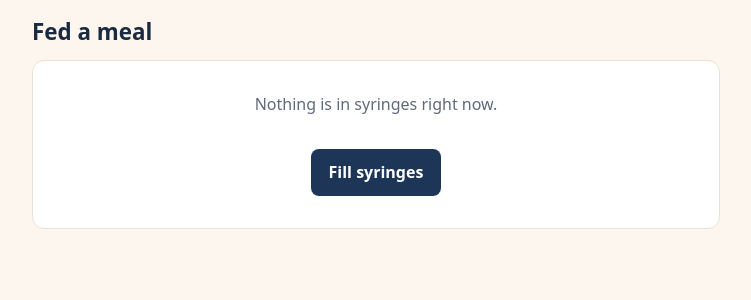
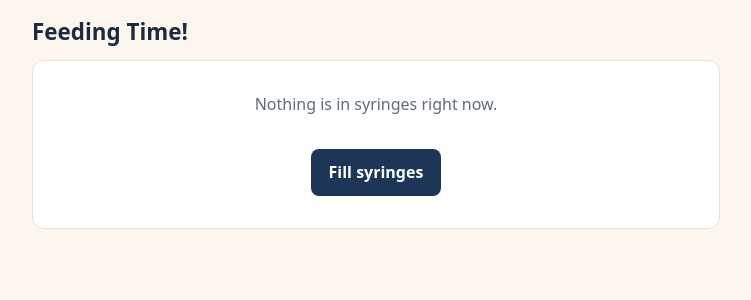
Before and after one commit to moorecameronjames/tube-feed-inventory-tracker, a Flask app: page /fed in a window 1280 px wide. Shown: the part 60-360 px from the top of the page, without its empty margins (264-1015 px from the left). Run offline with Flask 3, Linux system fonts and the light colour scheme; data that the repository does not hold is empty; some libraries are stand-ins or nearby versions.

Commit message:
Rename "Fed a meal" to "Feeding Time!"
Co-Authored-By: Claude Opus 5.5 <noreply@anthropic.com>

```diff
--- a/templates/base.html
+++ b/templates/base.html
@@ -23,7 +23,7 @@
     </a>
     <nav class="menu" id="site-menu" hidden>
       {% set ep = request.endpoint %}
-      <a href="{{ url_for('fed_meal') }}" class="{{ 'active' if ep == 'fed_meal' }}">Fed a meal</a>
+      <a href="{{ url_for('fed_meal') }}" class="{{ 'active' if ep == 'fed_meal' }}">Feeding Time!</a>
       <a href="{{ url_for('inventory') }}" class="{{ 'active' if ep == 'inventory' }}">Stock</a>
       <a href="{{ url_for('make_batch') }}" class="{{ 'active' if ep == 'make_batch' }}">Made a batch</a>
       <a href="{{ url_for('move') }}" class="{{ 'active' if ep == 'move' }}">Move / Use</a>
--- a/templates/fed.html
+++ b/templates/fed.html
@@ -1,7 +1,7 @@
 {% extends "base.html" %}
-{% block title %}Fed a meal · Thomas Tube Tracking{% endblock %}
+{% block title %}Feeding Time! · Thomas Tube Tracking{% endblock %}
 {% block content %}
-<h1>Fed a meal</h1>
+<h1>Feeding Time!</h1>
 {% if meals %}
 <p class="hint">Tap the meal Thomas just had. One comes out of the syringes.</p>
 <div class="fed-list">
--- a/templates/inventory.html
+++ b/templates/inventory.html
@@ -1,6 +1,6 @@
 {% extends "base.html" %}
 {% block content %}
-<a class="button fed-button" href="{{ url_for('fed_meal') }}">Fed a meal</a>
+<a class="button fed-button" href="{{ url_for('fed_meal') }}">Feeding Time!</a>
 
 <section class="summary">
   {% for s in sections %}
```
